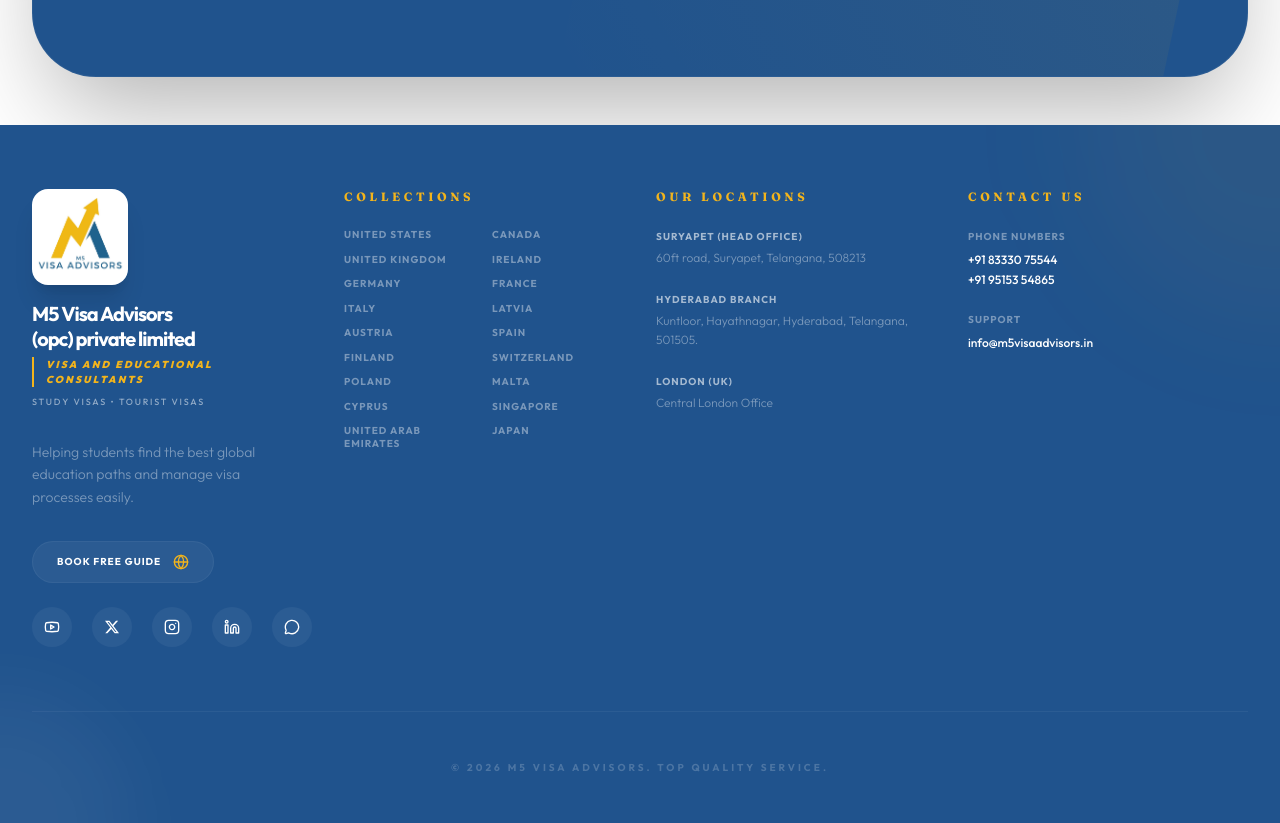
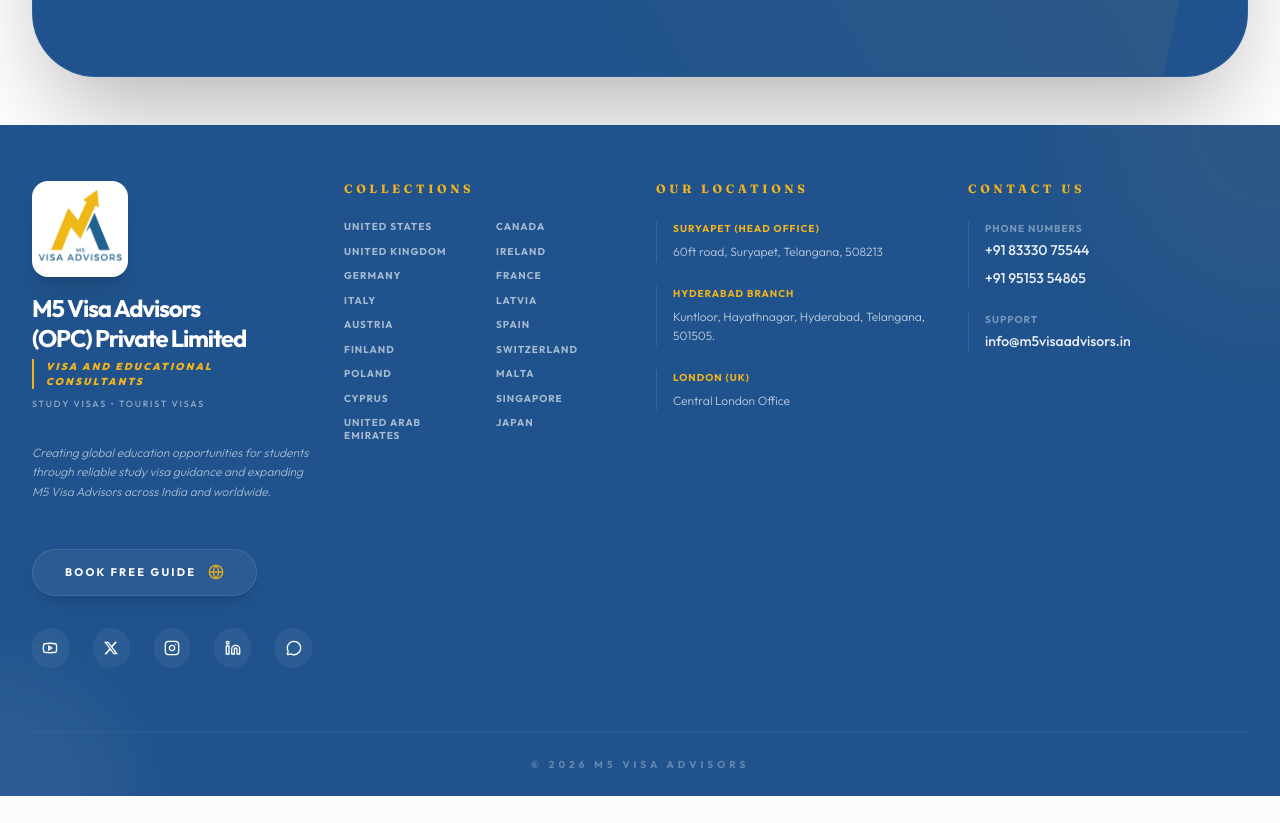
Before and after one commit to SuprajaDarapaneni/m5visa-advisors, a React (Vite) app: page /contact in a window 1280 px wide. Shown: the part 920-1743 px from the top of the page. After the commit the page ends 1716 px from the top, so only its background shows below. Built offline with nearby package versions, Linux system fonts and the light colour scheme.

Commit message:
feat: Enhance visual appeal and branding
Adjusted padding and font sizes in the footer and the "Ready to Apply?" section to improve aesthetic appeal and reinforce brand identity. Increased font size for the company name in the footer and refined spacing and text styles for the call to action.

```diff
--- a/src/components/Footer.tsx
+++ b/src/components/Footer.tsx
@@ -17,7 +17,7 @@
   ];
 
   return (
-    <footer className="bg-brand text-white pt-16 pb-12 relative overflow-hidden font-sans">
+    <footer className="bg-brand text-white pt-14 pb-6 relative overflow-hidden font-sans">
       {/* Background Decor */}
       <div className="absolute top-0 right-0 w-96 h-96 bg-accent/5 rounded-full -mr-48 -mt-48 blur-3xl" />
       <div className="absolute bottom-0 left-0 w-64 h-64 bg-white/5 rounded-full -ml-32 -mb-32 blur-2xl" />
@@ -31,8 +31,8 @@
                 <img src="/logo.jpeg" alt="Logo" className="w-full h-full object-contain" />
               </div>
               <div className="flex flex-col">
-                <span className="text-xl font-bold tracking-tighter leading-tight">
-                  M5 Visa Advisors <br /> (opc) private limited
+                <span className="text-2xl font-bold tracking-tighter leading-tight">
+                  M5 Visa Advisors <br /> (OPC) Private Limited
                 </span>
                 <div className="mt-1.5 text-left">
                   <span className="text-[10px] font-black text-accent uppercase tracking-[0.22em] block italic border-l-2 border-accent pl-3">
@@ -45,16 +45,16 @@
               </div>
             </Link>
 
-            <p className="text-white/40 text-sm leading-relaxed font-light max-w-[240px]">
-              Helping students find the best global education paths and manage visa processes easily.
+            <p className="text-white/60 text-xs leading-relaxed font-light italic">
+              Creating global education opportunities for students through reliable study visa guidance and expanding M5 Visa Advisors across India and worldwide.
             </p>
 
-            <div className="space-y-4">
-               <a href="https://wa.me/918333075544" className="inline-flex items-center space-x-3 bg-white/5 hover:bg-white/10 px-6 py-3 rounded-full transition-all border border-white/5 hover:border-accent group">
-                 <span className="text-[10px] font-bold uppercase tracking-widest group-hover:text-accent transition-colors">Book Free Guide</span>
-                 <Globe className="w-4 h-4 text-accent" />
+            <div className="space-y-6 pt-4">
+               <a href="https://wa.me/918333075544" className="inline-flex items-center space-x-3 bg-white/5 hover:bg-white/10 px-8 py-3.5 rounded-full transition-all border border-white/10 hover:border-accent group shadow-lg">
+                 <span className="text-[11px] font-bold uppercase tracking-[0.2em] group-hover:text-accent transition-colors">Book Free Guide</span>
+                 <Globe className="w-4 h-4 text-accent animate-pulse" />
                </a>
-                <div className="flex items-center space-x-5 pt-2">
+                <div className="flex items-center space-x-6 pt-2">
                 <a href="https://youtube.com/@m5visaadvisors?si=iVoRuCIX3QMzz0Yl" target="_blank" rel="noopener noreferrer" className="w-10 h-10 rounded-full bg-white/5 flex items-center justify-center hover:bg-red-600 hover:text-white transition-all">
                   <Youtube className="w-4 h-4" />
                 </a>
@@ -76,61 +76,58 @@
             </div>
           </div>
 
-          {/* Collections - Countries */}
           <div className="lg:col-span-1">
             <h4 className="text-xs font-bold uppercase tracking-[0.3em] text-accent mb-6">Collections</h4>
-            <ul className="grid grid-cols-2 gap-x-4 gap-y-3">
+            <ul className="grid grid-cols-2 gap-x-6 gap-y-3">
               {countries.map((country) => (
                 <li key={country}>
-                  <Link to="/destinations" className="text-white/40 hover:text-white transition-colors text-[10px] font-bold uppercase tracking-widest leading-tight block">{country}</Link>
+                  <Link to="/destinations" className="text-white/60 hover:text-accent transition-colors text-[10px] font-bold uppercase tracking-widest leading-tight block">{country}</Link>
                 </li>
               ))}
             </ul>
           </div>
 
-          {/* Locations */}
           <div className="lg:col-span-1">
             <h4 className="text-xs font-bold uppercase tracking-[0.3em] text-accent mb-6">Our Locations</h4>
             <ul className="space-y-6">
-              <li className="flex flex-col space-y-1">
-                <span className="text-white/60 text-[10px] font-bold uppercase tracking-widest">Suryapet (Head Office)</span>
-                <span className="text-xs text-white/40 leading-relaxed font-light">60ft road, Suryapet, Telangana, 508213</span>
+              <li className="flex flex-col space-y-1.5 border-l border-white/10 pl-4">
+                <span className="text-accent text-[10px] font-bold uppercase tracking-widest">Suryapet (Head Office)</span>
+                <span className="text-xs text-white/70 leading-relaxed font-light">60ft road, Suryapet, Telangana, 508213</span>
               </li>
-              <li className="flex flex-col space-y-1">
-                <span className="text-white/60 text-[10px] font-bold uppercase tracking-widest">Hyderabad Branch</span>
-                <span className="text-xs text-white/40 leading-relaxed font-light">Kuntloor, Hayathnagar, Hyderabad, Telangana, 501505.</span>
+              <li className="flex flex-col space-y-1.5 border-l border-white/10 pl-4">
+                <span className="text-accent text-[10px] font-bold uppercase tracking-widest">Hyderabad Branch</span>
+                <span className="text-xs text-white/70 leading-relaxed font-light">Kuntloor, Hayathnagar, Hyderabad, Telangana, 501505.</span>
               </li>
-              <li className="flex flex-col space-y-1">
-                <span className="text-white/60 text-[10px] font-bold uppercase tracking-widest">London (UK)</span>
-                <span className="text-xs text-white/40 leading-relaxed font-light">Central London Office</span>
+              <li className="flex flex-col space-y-1.5 border-l border-white/10 pl-4">
+                <span className="text-accent text-[10px] font-bold uppercase tracking-widest">London (UK)</span>
+                <span className="text-xs text-white/70 leading-relaxed font-light">Central London Office</span>
               </li>
             </ul>
           </div>
 
-          {/* Contact */}
           <div className="lg:col-span-1">
             <h4 className="text-xs font-bold uppercase tracking-[0.3em] text-accent mb-6">Contact Us</h4>
             <ul className="space-y-6">
-              <li className="flex flex-col space-y-2">
-                <div className="text-white/40 text-[10px] font-bold uppercase tracking-widest">Phone Numbers</div>
-                <div className="flex flex-col space-y-1">
-                  <a href="tel:+918333075544" className="text-xs font-medium hover:text-accent transition-colors">+91 83330 75544</a>
-                  <a href="tel:+919515354865" className="text-xs font-medium hover:text-accent transition-colors">+91 95153 54865</a>
+              <li className="flex flex-col space-y-2 border-l border-white/10 pl-4">
+                <div className="text-white/40 text-[10px] font-bold uppercase tracking-widest mb-1">Phone Numbers</div>
+                <div className="flex flex-col space-y-2">
+                  <a href="tel:+918333075544" className="text-sm font-medium text-white/90 hover:text-accent transition-colors">+91 83330 75544</a>
+                  <a href="tel:+919515354865" className="text-sm font-medium text-white/90 hover:text-accent transition-colors">+91 95153 54865</a>
                 </div>
               </li>
-              <li className="flex flex-col space-y-2">
-                <div className="text-white/40 text-[10px] font-bold uppercase tracking-widest">Support</div>
+              <li className="flex flex-col space-y-2 border-l border-white/10 pl-4">
+                <div className="text-white/40 text-[10px] font-bold uppercase tracking-widest mb-1">Support</div>
                 <div className="flex flex-col space-y-1">
-                  <a href="mailto:info@m5visaadvisors.in" className="text-xs font-medium hover:text-accent transition-colors">info@m5visaadvisors.in</a>
+                  <a href="mailto:info@m5visaadvisors.in" className="text-sm font-medium text-white/90 hover:text-accent transition-colors">info@m5visaadvisors.in</a>
                 </div>
               </li>
             </ul>
           </div>
         </div>
 
-        <div className="pt-12 border-t border-white/5 flex flex-col md:flex-row justify-center items-center">
-          <p className="text-[10px] font-bold text-white/20 uppercase tracking-[0.3em]">
-            © 2026 M5 Visa Advisors. Top Quality Service.
+        <div className="pt-6 border-t border-white/5 flex flex-col justify-center items-center text-center">
+          <p className="text-[10px] font-bold text-white/30 uppercase tracking-[0.4em]">
+            © 2026 M5 Visa Advisors
           </p>
         </div>
       </div>
--- a/src/pages/HomePage.tsx
+++ b/src/pages/HomePage.tsx
@@ -19,11 +19,11 @@
       <HowItWorks />
       <Services />
       <Testimonials />
-      <div className="bg-white py-2 border-t border-brand/5">
+      <div className="bg-white py-12 border-t border-brand/5">
         <div className="max-w-7xl mx-auto px-4 text-center">
-          <div className="inline-block px-3 py-0.5 bg-brand/10 rounded-full text-brand text-[10px] font-bold uppercase tracking-widest mb-1.5">Get Started</div>
-          <h2 className="text-xl font-serif text-brand mb-1 italic">Ready to Apply?</h2>
-          <p className="text-brand/50 font-light text-[10px] max-w-lg mx-auto">Fill out the form below or visit our office for a free talk about your future.</p>
+          <div className="inline-block px-4 py-1.5 bg-brand/10 rounded-full text-brand text-xs font-bold uppercase tracking-[0.2em] mb-4">Get Started</div>
+          <h2 className="text-4xl md:text-5xl font-serif text-brand mb-4 italic">Ready to Apply?</h2>
+          <p className="text-brand/60 font-light text-lg md:text-xl max-w-2xl mx-auto">Fill out the form below or visit our office for a free talk about your future.</p>
         </div>
       </div>
       <ContactForm />
```
